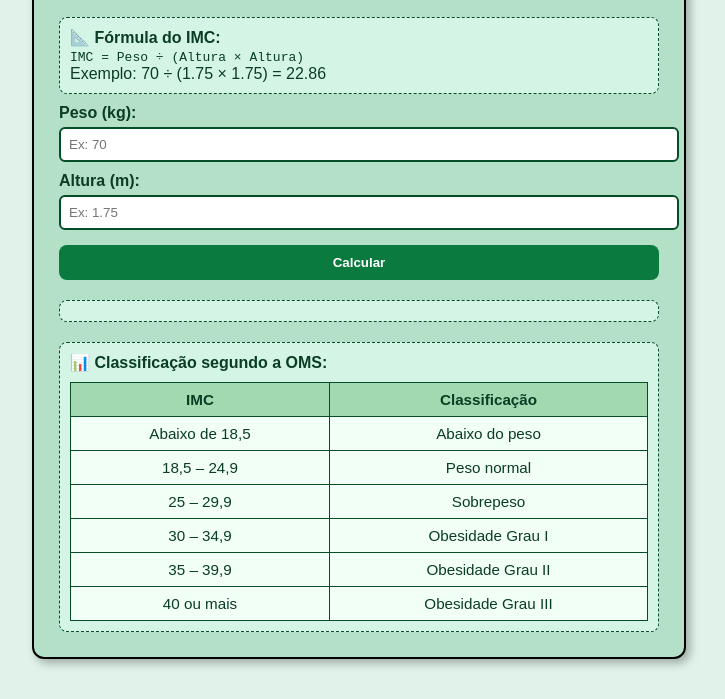
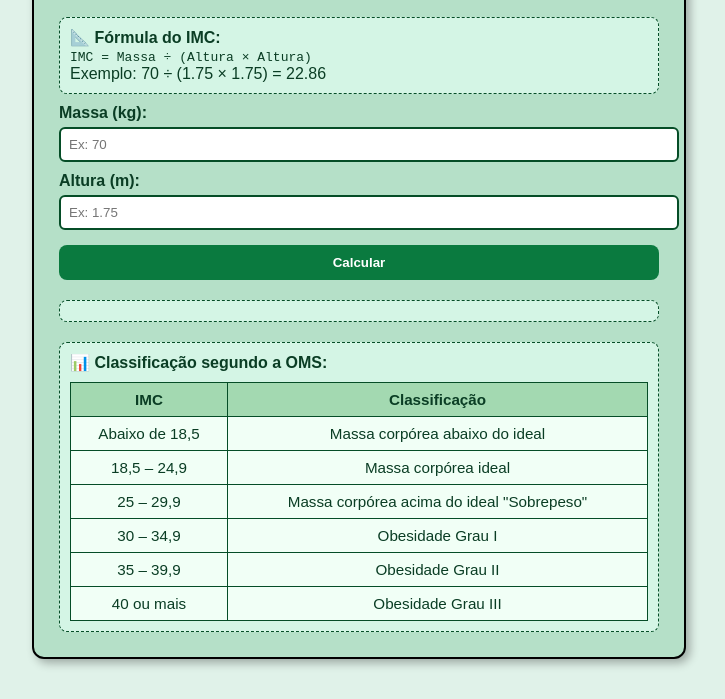
Before and after one commit to hyuuugaa/Calculadora-de-IMC, a plain HTML site: page index.html in a window 1280 px wide. Shown: the part 128-827 px from the top of the page, without its empty margins (281-1006 px from the left). Drawn offline with Linux system fonts and the light colour scheme.

Commit message:
Update index.html

```diff
--- a/index.html
+++ b/index.html
@@ -106,11 +106,11 @@
 
     <div class="formula">
       <strong>📐 Fórmula do IMC:</strong><br />
-      <code>IMC = Peso ÷ (Altura × Altura)</code><br />
+      <code>IMC = Massa ÷ (Altura × Altura)</code><br />
       Exemplo: 70 ÷ (1.75 × 1.75) = 22.86
     </div>
 
-    <label for="peso">Peso (kg):</label>
+    <label for="peso">Massa (kg):</label>
     <input type="number" id="peso" placeholder="Ex: 70" />
 
     <label for="altura">Altura (m):</label>
@@ -131,9 +131,9 @@
           </tr>
         </thead>
         <tbody>
-          <tr><td>Abaixo de 18,5</td><td>Abaixo do peso</td></tr>
-          <tr><td>18,5 – 24,9</td><td>Peso normal</td></tr>
-          <tr><td>25 – 29,9</td><td>Sobrepeso</td></tr>
+          <tr><td>Abaixo de 18,5</td><td>Massa corpórea abaixo do ideal</td></tr>
+          <tr><td>18,5 – 24,9</td><td>Massa corpórea ideal</td></tr>
+          <tr><td>25 – 29,9</td><td>Massa corpórea acima do ideal "Sobrepeso"</td></tr>
           <tr><td>30 – 34,9</td><td>Obesidade Grau I</td></tr>
           <tr><td>35 – 39,9</td><td>Obesidade Grau II</td></tr>
           <tr><td>40 ou mais</td><td>Obesidade Grau III</td></tr>
```
